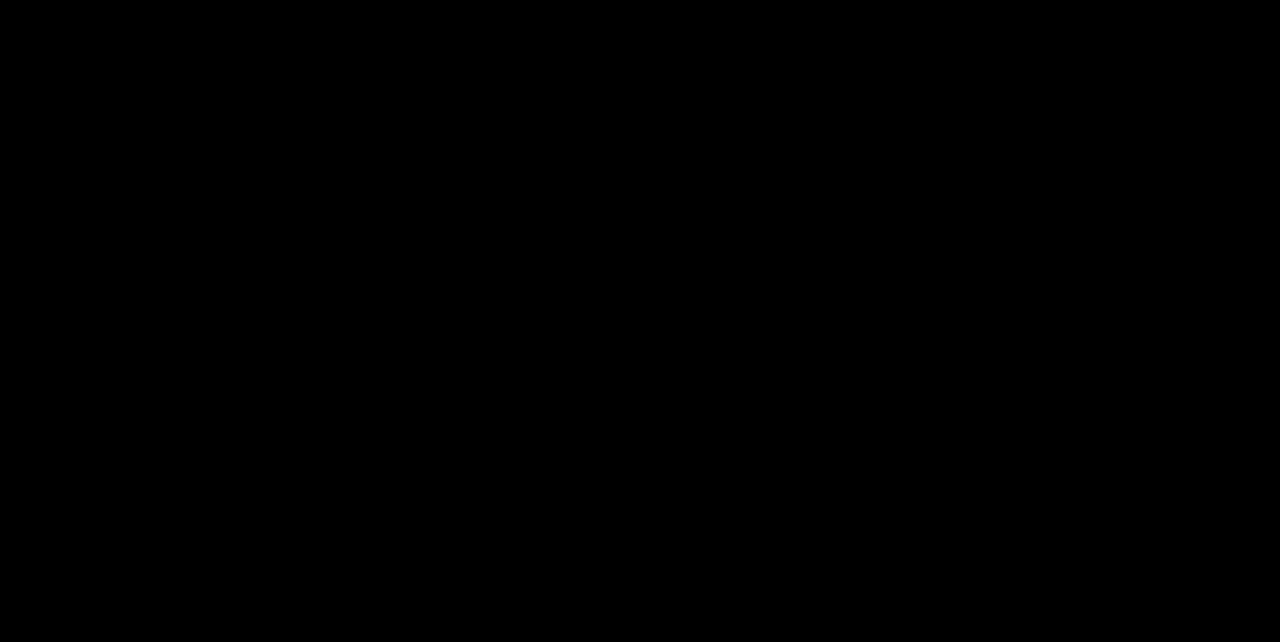
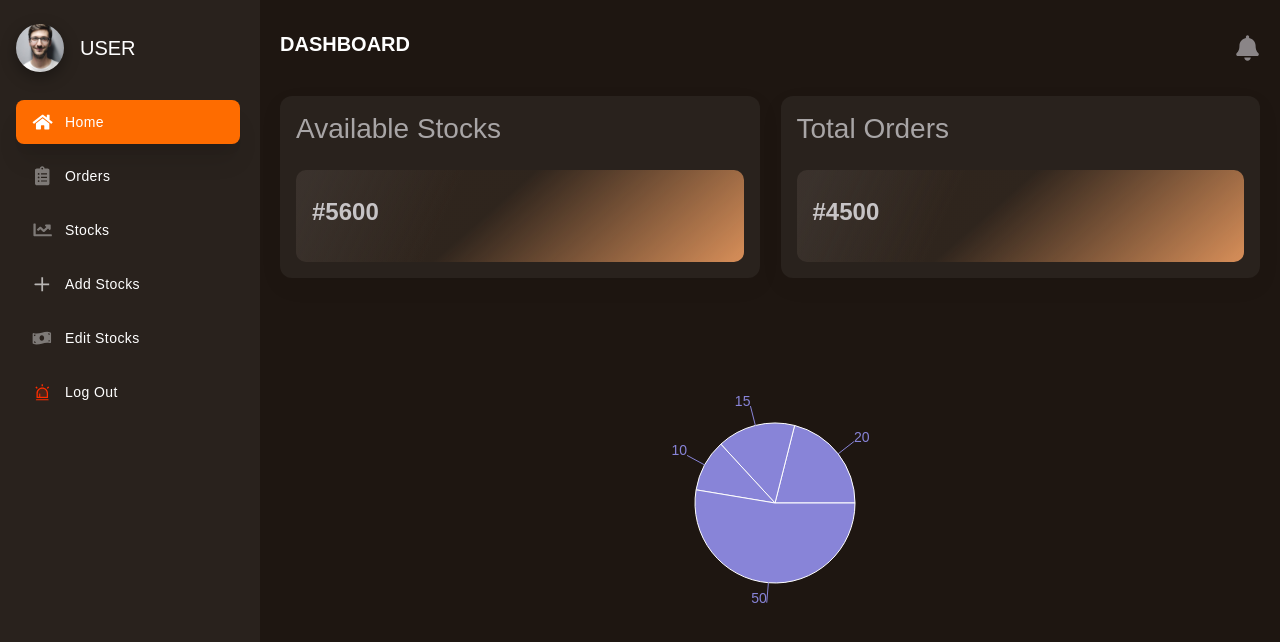
Before and after one commit to Praisepaul/Inventory_Management_System, a React (Create React App) app: page /orders in a window 1280 px wide. Before the commit this address had no page. Shown: the top 642 px of the page. Built offline with nearby package versions, Linux system fonts and the light colour scheme; a web font is replaced by a local one.

Commit message:
Added Dashboard Page and routes

```diff
--- a/src/data/data.js
+++ b/src/data/data.js
@@ -1,10 +1,20 @@
+import React from 'react';
+import { Link } from 'react-router-dom';
 import { iconsImgs } from "../utils/images";
 
 export const navigationLinks = [
-    { id: 1, title: 'Home', image: iconsImgs.home },
-    { id: 2, title: 'Orders', image: iconsImgs.budget },
-    { id: 3, title: 'Stocks', image: iconsImgs.report },
-    { id: 4, title: 'Add Stocks', image: iconsImgs.plus },
-    { id: 5, title: 'Edit Stocks', image: iconsImgs.bills },
-    { id: 6, title: 'Log Out', image: iconsImgs.alert },
+    { id: 1, title: 'Home', image: iconsImgs.home, path: '/dashboard' },
+    { id: 2, title: 'Orders', image: iconsImgs.budget, path: '/orders' },
+    { id: 3, title: 'Stocks', image: iconsImgs.report, path: '/stocks' },
+    { id: 4, title: 'Add Stocks', image: iconsImgs.plus, path: '/add_stock' },
+    { id: 5, title: 'Edit Stocks', image: iconsImgs.bills, path: '/edit_order' },
+    { id: 6, title: 'Log Out', image: iconsImgs.alert, path: '/logout' },
 ];
+
+// In your component rendering the navigation links
+{navigationLinks.map((link) => (
+    <Link to={link.path} key={link.id}>
+        <img src={link.image} alt={link.title} />
+        <span>{link.title}</span>
+    </Link>
+))}
--- a/src/index.js
+++ b/src/index.js
@@ -11,6 +11,10 @@ ReactDOM.render(
       <Route path="/" element={<App />} />
       <Route path="/login" element={<LoginSignup />} />
       <Route path="/dashboard" element={<Dashboard />} />
+      <Route path="/logout" element={<LoginSignup />} />
+      <Route path="/orders" element={<Dashboard />} />
+      <Route path="/logout" element={<LoginSignup />} />
+      <Route path="/logout" element={<LoginSignup />} />
     </Routes>
   </BrowserRouter>,
   document.getElementById('root')
--- a/src/layout/Sidebar/Sidebar.jsx
+++ b/src/layout/Sidebar/Sidebar.jsx
@@ -1,36 +1,43 @@
-import { useState } from 'react';
+import React, { useState } from 'react';
+import { Link } from 'react-router-dom';
 import { personsImgs } from '../../utils/images';
 import { navigationLinks } from '../../data/data';
 import "./Sidebar.css";
 
 const Sidebar = () => {
-  const [activeLinkIdx] = useState(1);
+  const [activeLinkIdx, setActiveLinkIdx] = useState(0); // Initialize with 0 for the "Home" link
+
+  const handleLinkClick = (index) => {
+    setActiveLinkIdx(index);
+  };
 
   return (
-    <div className={ `sidebar` }>
+    <div className={`sidebar`}>
       <div className="user-info">
         <div className="info-img img-fit-cover">
-              <img src={ personsImgs.person_one } alt="profile image" />
+          <img src={personsImgs.person_one} alt="profile image" />
         </div>
         <span className="info-name">USER</span>
       </div>
 
       <nav className="navigation">
         <ul className="nav-list">
-            {
-              navigationLinks.map((navigationLink) => (
-                <li className="nav-item" key = { navigationLink.id }>
-                  <a href="#" className={ `nav-link ${ navigationLink.id === activeLinkIdx ? 'active' : null }` }>
-                      <img src={ navigationLink.image } className="nav-link-icon" alt = { navigationLink.title } />
-                      <span className="nav-link-text">{ navigationLink.title }</span>
-                  </a>
+          {navigationLinks.map((navigationLink, index) => (
+            <li className="nav-item" key={navigationLink.id}>
+              <Link
+                to={navigationLink.path}
+                className={`nav-link ${index === activeLinkIdx ? 'active' : ''}`}
+                onClick={() => handleLinkClick(index)}
+              >
+                <img src={navigationLink.image} className="nav-link-icon" alt={navigationLink.title} />
+                <span className="nav-link-text">{navigationLink.title}</span>
+              </Link>
             </li>
-              ))
-            }
+          ))}
         </ul>
       </nav>
     </div>
-  )
+  );
 }
 
-export default Sidebar
+export default Sidebar;
```
Lines whose indentation alone changed are shown as unchanged.
